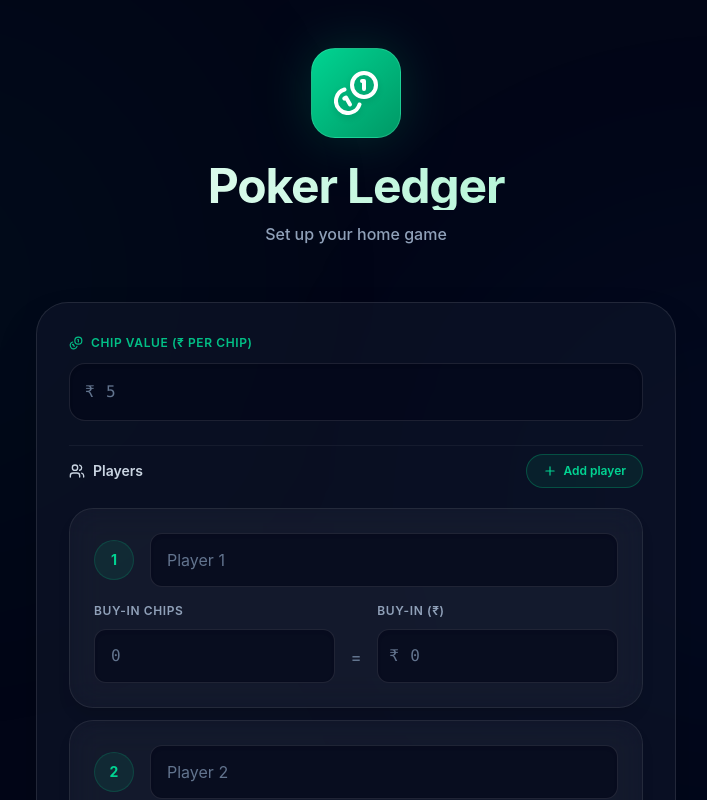
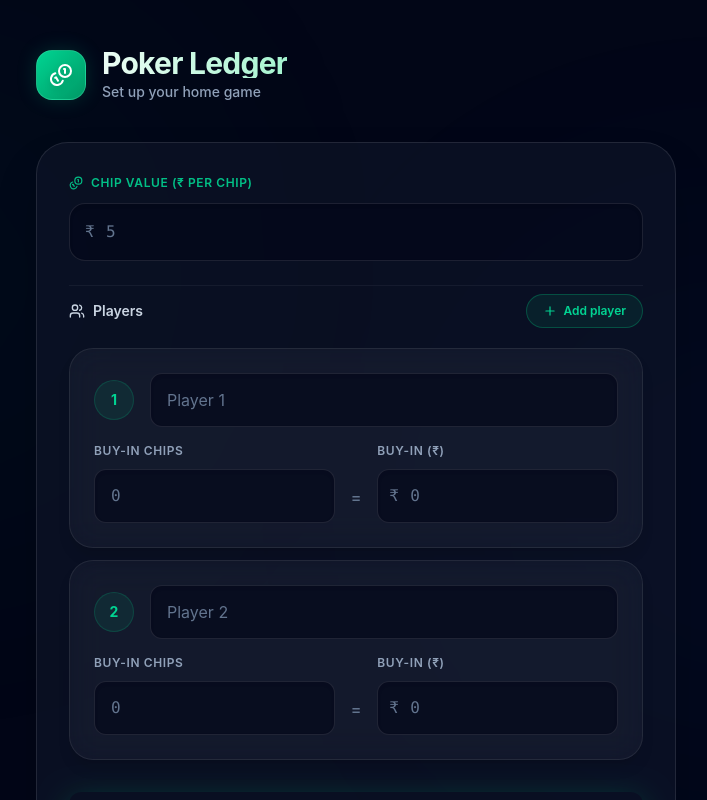
Before and after one commit to notnishantgoel/poker-ledger, a React (Vite) app: page / in a window 1280 px wide. Shown: the top 800 px of the page, without its empty margins (284-991 px from the left). Built offline with nearby package versions, Linux system fonts and the light colour scheme.

Commit message:
Moves big centered logo on Setup screen to a compact top-left header

```diff
--- a/src/App.jsx
+++ b/src/App.jsx
@@ -213,12 +213,14 @@ function SetupScreen({ onStart, savedNames }) {
 
   return (
     <div className="animate-fade-in w-full max-w-2xl mx-auto px-4 py-6 sm:py-12">
-      <div className="text-center mb-10 sm:mb-14">
-        <div className="inline-flex items-center justify-center p-4 sm:p-5 rounded-3xl mb-6 bg-gradient-to-br from-emerald-400 to-emerald-600 shadow-[0_0_50px_rgba(16,185,129,0.3)] shadow-emerald-500/20 border border-emerald-300/30">
-          <Coins size={40} className="text-white drop-shadow-md sm:w-12 sm:h-auto" />
+      <div className="flex items-center gap-3 sm:gap-4 mb-8 sm:mb-10">
+        <div className="inline-flex items-center justify-center p-3 rounded-[1rem] bg-gradient-to-br from-emerald-400 to-emerald-600 shadow-[0_0_20px_rgba(16,185,129,0.2)] border border-emerald-300/30 shrink-0">
+          <Coins size={24} className="text-white drop-shadow-md" />
         </div>
-        <h1 className="text-4xl sm:text-5xl font-bold mb-3 bg-gradient-to-r from-emerald-50 to-emerald-200 bg-clip-text text-transparent tracking-tight">Poker Ledger</h1>
-        <p className="text-slate-400 text-sm sm:text-base font-medium">Set up your home game</p>
+        <div>
+          <h1 className="text-2xl sm:text-3xl font-bold bg-gradient-to-r from-emerald-50 to-emerald-200 bg-clip-text text-transparent tracking-tight leading-none mb-1">Poker Ledger</h1>
+          <p className="text-slate-400 text-xs sm:text-sm font-medium">Set up your home game</p>
+        </div>
       </div>
 
       <div className="space-y-6 glass-panel p-4 sm:p-8 rounded-[2rem]">
```
